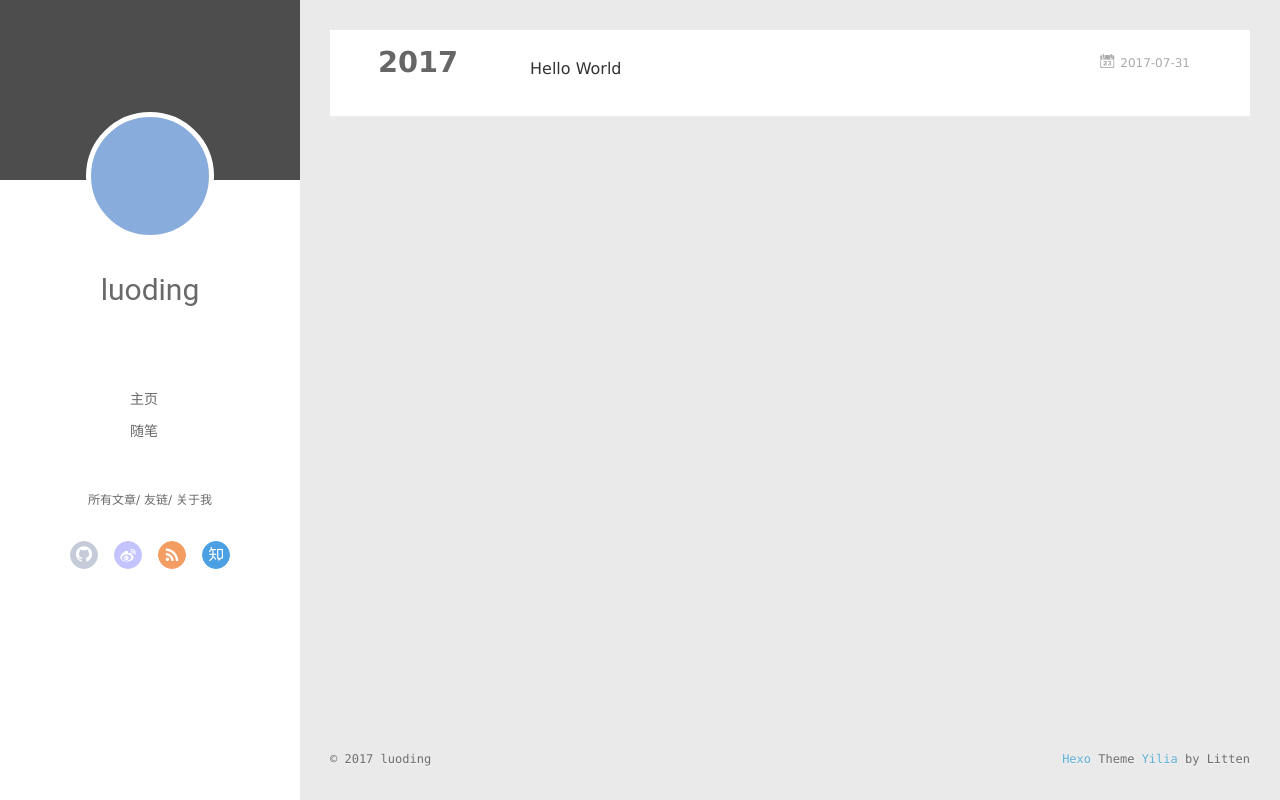
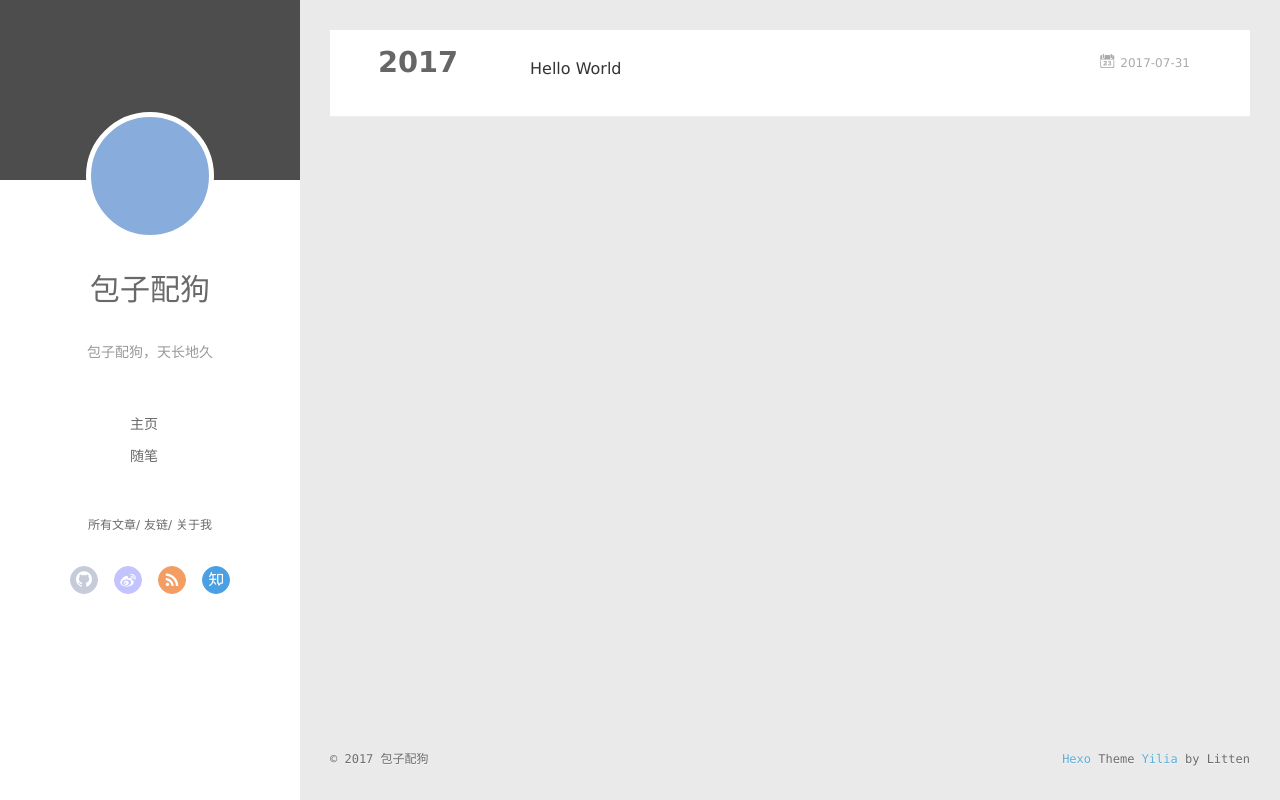
Before and after one commit to luoding1234/luoding1234.github.io, a plain HTML site: page archives/2017/07/index.html in a window 1280 px wide. Drawn offline with Linux system fonts and the light colour scheme; no server answers.

Commit message:
Site updated: 2017-07-31 14:41:45

```diff
--- a/archives/2017/07/index.html
+++ b/archives/2017/07/index.html
@@ -5,17 +5,20 @@
 
   <meta name="renderer" content="webkit">
   <meta http-equiv="X-UA-Compatible" content="IE=edge" >
-  <link rel="dns-prefetch" href="http://yoursite.com">
-  <title>Archives: 2017/7 | Hexo</title>
+  <link rel="dns-prefetch" href="//radish">
+  <title>Archives: 2017/7 | 包子配狗</title>
   <meta name="viewport" content="width=device-width, initial-scale=1, maximum-scale=1">
-  <meta property="og:type" content="website">
-<meta property="og:title" content="Hexo">
-<meta property="og:url" content="http://yoursite.com/archives/2017/07/index.html">
-<meta property="og:site_name" content="Hexo">
+  <meta name="description" content="思念是一把刀">
+<meta property="og:type" content="website">
+<meta property="og:title" content="包子配狗">
+<meta property="og:url" content="//radish/archives/2017/07/index.html">
+<meta property="og:site_name" content="包子配狗">
+<meta property="og:description" content="思念是一把刀">
 <meta name="twitter:card" content="summary">
-<meta name="twitter:title" content="Hexo">
+<meta name="twitter:title" content="包子配狗">
+<meta name="twitter:description" content="思念是一把刀">
 
-    <link rel="alternative" href="/atom.xml" title="Hexo" type="application/atom+xml">
+    <link rel="alternative" href="/atom.xml" title="包子配狗" type="application/atom+xml">
 
 
     <link rel="icon" href="/favicon.png">
@@ -45,8 +48,10 @@
 			<img src="" class="js-avatar">
 		</a>
 		<hgroup>
-		  <h1 class="header-author"><a href="/">luoding</a></h1>
+		  <h1 class="header-author"><a href="/">包子配狗</a></h1>
 		</hgroup>
+
+		<p class="header-subtitle">包子配狗，天长地久</p>
 
 
 		<nav class="header-menu">
@@ -103,8 +108,10 @@
 				<img src="" class="js-avatar">
 			</div>
 			<hgroup>
-			  <h1 class="header-author js-header-author">luoding</h1>
+			  <h1 class="header-author js-header-author">包子配狗</h1>
 			</hgroup>
+
+			<p class="header-subtitle"><i class="icon icon-quo-left"></i>包子配狗，天长地久<i class="icon icon-quo-right"></i></p>
 
 
 
@@ -201,7 +208,7 @@
   <div class="outer">
     <div id="footer-info">
     	<div class="footer-left">
-    		&copy; 2017 luoding
+    		&copy; 2017 包子配狗
     	</div>
       	<div class="footer-right">
       		<a href="http://hexo.io/" target="_blank">Hexo</a>  Theme <a href="https://github.com/litten/hexo-theme-yilia" target="_blank">Yilia</a> by Litten
```
Also changed, not shown: 2017/07/31/hello-world/index.html (+13 -9 lines), archives/2017/index.html (+18 -11 lines), archives/index.html (+18 -11 lines), index.html (+18 -11 lines).
